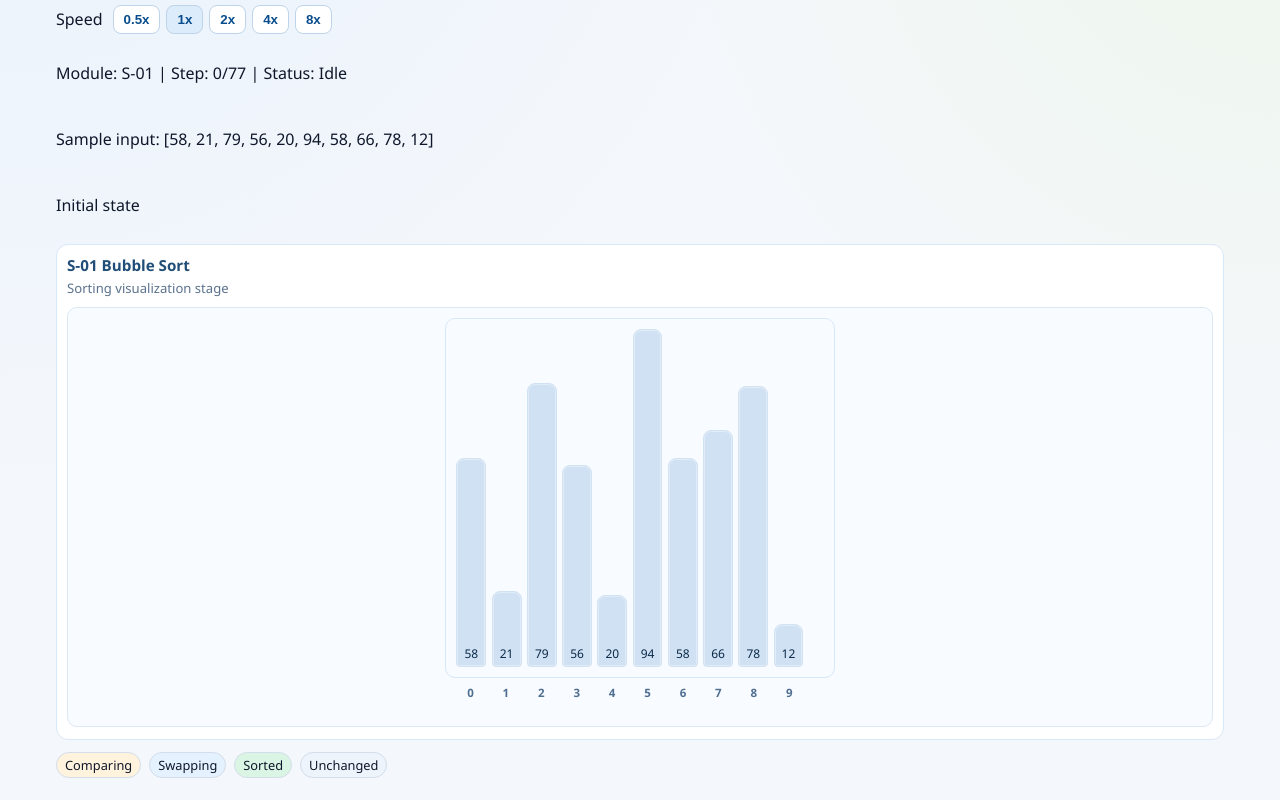
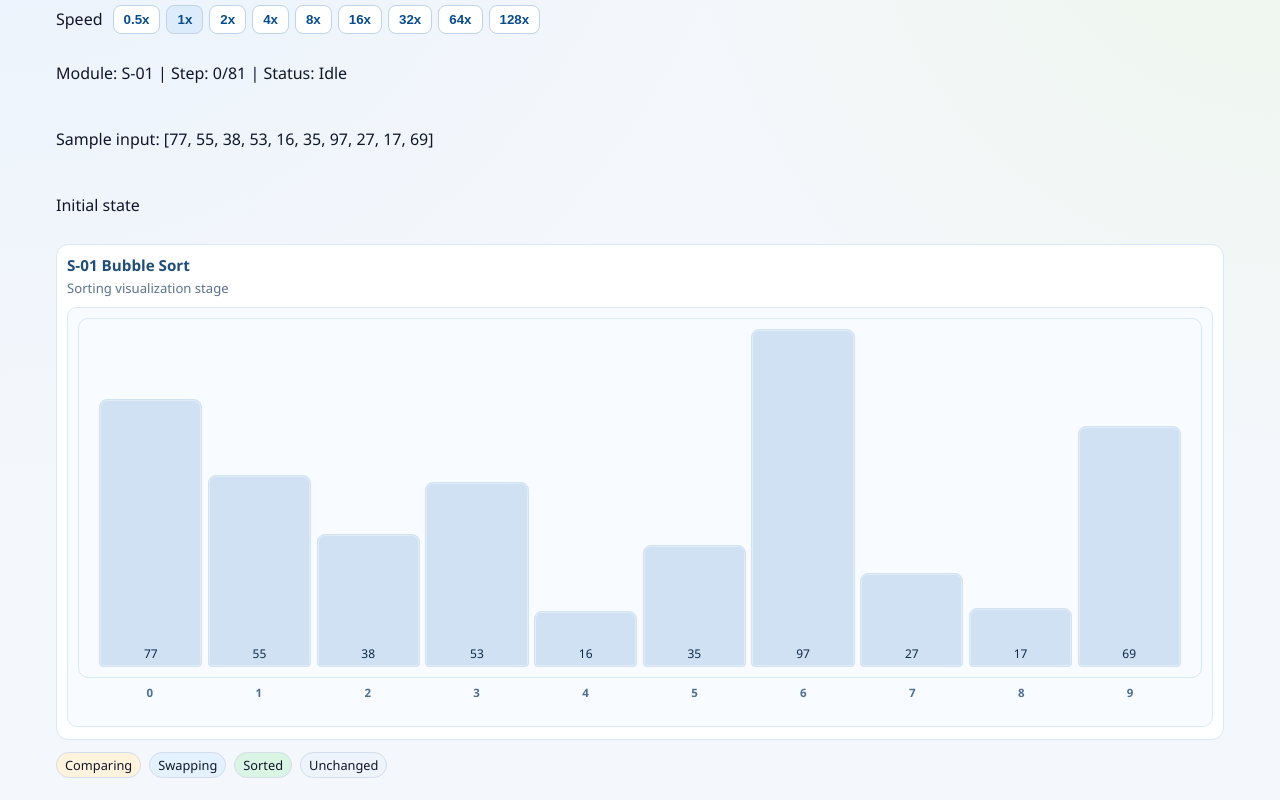
Before and after one commit to Look2046/DSA-with-Codex, a React (Vite) app: page /modules/bubble-sort in a window 1280 px wide. Shown: the part 300-1100 px from the top of the page. Built offline with nearby package versions, Linux system fonts and the light colour scheme.

Commit message:
feat(sorting): expand speed tiers and improve dense dataset visuals

```diff
--- a/src/engine/timeline/reducer.ts
+++ b/src/engine/timeline/reducer.ts
@@ -2,7 +2,7 @@ import type { PlaybackStatus } from '../../types/animation';
 import type { TimelineAction, TimelineState } from './types';
 
 const DEFAULT_SPEED_MS = 700;
-const MIN_SPEED_MS = 50;
+const MIN_SPEED_MS = 5;
 
 function clampFrame(frameIndex: number, totalFrames: number): number {
   if (totalFrames <= 0) {
--- a/src/i18n/translations.ts
+++ b/src/i18n/translations.ts
@@ -78,6 +78,10 @@ export const translations = {
     'module.s01.speed.fast': '2x',
     'module.s01.speed.faster': '4x',
     'module.s01.speed.fastest': '8x',
+    'module.s01.speed.ultra': '16x',
+    'module.s01.speed.extreme': '32x',
+    'module.s01.speed.hyper': '64x',
+    'module.s01.speed.insane': '128x',
     'module.s01.code.line1': 'for i in [0..n-2]',
     'module.s01.code.line2': 'swapped = false',
     'module.s01.code.line3': 'for j in [0..n-i-2]',
@@ -581,6 +585,10 @@ export const translations = {
     'module.s01.speed.fast': '2倍',
     'module.s01.speed.faster': '4倍',
     'module.s01.speed.fastest': '8倍',
+    'module.s01.speed.ultra': '16倍',
+    'module.s01.speed.extreme': '32倍',
+    'module.s01.speed.hyper': '64倍',
+    'module.s01.speed.insane': '128倍',
     'module.s01.code.line1': '外层循环 i 从 0 到 n-2',
     'module.s01.code.line2': 'swapped = false',
     'module.s01.code.line3': '内层循环 j 从 0 到 n-i-2',
--- a/src/index.css
+++ b/src/index.css
@@ -573,7 +573,7 @@ body {
   --shell-content-padding: 10px;
   --shell-gap: clamp(0.5px, calc(6px - var(--shell-total-count) * 0.055px), 6px);
   --shell-slot-min-width: 1px;
-  --shell-slot-max-width: 32px;
+  --shell-slot-max-width: 160px;
   --shell-slot-width-raw: calc(
     (100% - (var(--shell-total-count) - 1) * var(--shell-gap) - 2 * var(--shell-content-padding)) / var(--shell-total-count)
   );
@@ -596,6 +596,7 @@ body {
   isolation: isolate;
   display: flex;
   align-items: flex-end;
+  justify-content: center;
   gap: var(--shell-gap);
   width: var(--shell-track-width);
   max-width: 100%;
@@ -683,6 +684,16 @@ body {
   box-shadow: 0 10px 16px rgba(53, 131, 75, 0.2);
 }
 
+.shell-array-bars.shell-array-bars-compact .array-bar {
+  min-height: 14px;
+  border-radius: 6px 6px 3px 3px;
+  padding-bottom: 0;
+}
+
+.shell-array-bars.shell-array-bars-compact .array-bar > span {
+  display: none;
+}
+
 .shell-array-bars .array-bar.shell-motion-hidden {
   opacity: 0;
   transform: none;
@@ -691,6 +702,7 @@ body {
 .shell-index-row {
   display: flex;
   align-items: center;
+  justify-content: center;
   gap: var(--shell-gap);
   width: var(--shell-track-width);
   max-width: 100%;
@@ -707,6 +719,10 @@ body {
   color: #4f6f91;
   line-height: 1.2;
   font-weight: 600;
+}
+
+.shell-index-row.shell-index-row-compact .shell-index-cell {
+  font-size: 0.62rem;
 }
 
 .shell-held-bar {
--- a/src/pages/modules/BubbleSortPage.tsx
+++ b/src/pages/modules/BubbleSortPage.tsx
@@ -10,9 +10,18 @@ import type { HighlightType, PlaybackStatus } from '../../types/animation';
 const DEFAULT_SIZE = 10;
 const MIN_SIZE = 5;
 const MAX_SIZE = 100;
+const COMPACT_BAR_LABEL_THRESHOLD = 32;
 
 function createRandomDataset(size: number): number[] {
-  return Array.from({ length: size }, () => Math.floor(Math.random() * 90) + 10);
+  const poolSize = Math.max(90, size);
+  const values = Array.from({ length: poolSize }, (_, index) => 10 + index);
+
+  for (let index = values.length - 1; index > 0; index -= 1) {
+    const swapIndex = Math.floor(Math.random() * (index + 1));
+    [values[index], values[swapIndex]] = [values[swapIndex], values[index]];
+  }
+
+  return values.slice(0, size);
 }
 
 function createAscendingDataset(size: number): number[] {
@@ -96,6 +105,17 @@ function getBarHeightPercent(value: number, maxValue: number): number {
   return (value / maxValue) * 100;
 }
 
+function formatArrayPreview(values: number[], maxVisible = 24): string {
+  if (values.length <= maxVisible) {
+    return values.join(', ');
+  }
+  const leftCount = Math.floor(maxVisible / 2);
+  const rightCount = maxVisible - leftCount;
+  const leftPart = values.slice(0, leftCount).join(', ');
+  const rightPart = values.slice(-rightCount).join(', ');
+  return `${leftPart}, ..., ${rightPart} (n=${values.length})`;
+}
+
 function getBubbleBarStateClass(highlight: HighlightType | 'default'): string {
   if (highlight === 'comparing') {
     return 'shell-bar-comparing';
@@ -134,6 +154,9 @@ export function BubbleSortPage() {
   const currentAction = currentSnapshot?.action;
   const arrayState = currentSnapshot?.arrayState ?? inputData;
   const barCount = arrayState.length;
+  const isCompactBarMode = barCount > COMPACT_BAR_LABEL_THRESHOLD;
+  const indexLabelStep =
+    barCount <= 24 ? 1 : barCount <= 40 ? 2 : barCount <= 70 ? 5 : 10;
   const maxValue = useMemo(() => Math.max(...arrayState, 1), [arrayState]);
   const motionDurationMs = useMemo(() => Math.max(140, Math.floor(speedMs * 0.72)), [speedMs]);
 
@@ -221,6 +244,10 @@ export function BubbleSortPage() {
     { key: 'module.s01.speed.fast', value: 350 },
     { key: 'module.s01.speed.faster', value: 175 },
     { key: 'module.s01.speed.fastest', value: 88 },
+    { key: 'module.s01.speed.ultra', value: 44 },
+    { key: 'module.s01.speed.extreme', value: 22 },
+    { key: 'module.s01.speed.hyper', value: 11 },
+    { key: 'module.s01.speed.insane', value: 6 },
   ] as const;
 
   return (
@@ -280,7 +307,7 @@ export function BubbleSortPage() {
       </p>
 
       <p>
-        {t('module.s01.sample')}: [{inputData.join(', ')}]
+        {t('module.s01.sample')}: [{formatArrayPreview(inputData)}]
       </p>
       <p>{getStepDescription(currentSnapshot, t)}</p>
 
@@ -299,7 +326,10 @@ export function BubbleSortPage() {
             } as CSSProperties
           }
         >
-          <div className="array-bars shell-array-bars" aria-label="array-visualizer">
+          <div
+            className={`array-bars shell-array-bars${isCompactBarMode ? ' shell-array-bars-compact' : ''}`}
+            aria-label="array-visualizer"
+          >
             {motionGhosts.map((ghost) => (
               <div
                 key={ghost.key}
@@ -332,16 +362,17 @@ export function BubbleSortPage() {
                   }}
                   className={barClassName}
                   style={barStyle}
+                  aria-label={`index-${index}-value-${value}`}
                 >
-                  <span>{value}</span>
+                  {!isCompactBarMode ? <span>{value}</span> : null}
                 </div>
               );
             })}
           </div>
-          <div className="shell-index-row" aria-hidden="true">
+          <div className={`shell-index-row${isCompactBarMode ? ' shell-index-row-compact' : ''}`} aria-hidden="true">
             {arrayState.map((_, index) => (
               <span key={index} className="shell-index-cell">
-                {index}
+                {index % indexLabelStep === 0 ? index : ''}
               </span>
             ))}
           </div>
@@ -356,7 +387,7 @@ export function BubbleSortPage() {
       </div>
 
       <p className="array-preview">
-        {t('module.s01.currentArray')}: [{(currentSnapshot?.arrayState ?? []).join(', ')}]
+        {t('module.s01.currentArray')}: [{formatArrayPreview(currentSnapshot?.arrayState ?? [])}]
       </p>
       <p>
         {t('module.s01.highlight')}:{' '}
--- a/src/pages/modules/InsertionSortPage.tsx
+++ b/src/pages/modules/InsertionSortPage.tsx
@@ -13,7 +13,15 @@ const MAX_SIZE = 20;
 const INSERTION_BASE_COLOR = '#cfe1f3';
 
 function createRandomDataset(size: number): number[] {
-  return Array.from({ length: size }, () => Math.floor(Math.random() * 90) + 10);
+  const poolSize = Math.max(90, size);
+  const values = Array.from({ length: poolSize }, (_, index) => 10 + index);
+
+  for (let index = values.length - 1; index > 0; index -= 1) {
+    const swapIndex = Math.floor(Math.random() * (index + 1));
+    [values[index], values[swapIndex]] = [values[swapIndex], values[index]];
+  }
+
+  return values.slice(0, size);
 }
 
 function createAscendingDataset(size: number): number[] {
@@ -349,6 +357,10 @@ export function InsertionSortPage() {
     { key: 'module.s01.speed.fast', value: 350 },
     { key: 'module.s01.speed.faster', value: 175 },
     { key: 'module.s01.speed.fastest', value: 88 },
+    { key: 'module.s01.speed.ultra', value: 44 },
+    { key: 'module.s01.speed.extreme', value: 22 },
+    { key: 'module.s01.speed.hyper', value: 11 },
+    { key: 'module.s01.speed.insane', value: 6 },
   ] as const;
 
   return (
--- a/src/pages/modules/LinearSearchPage.tsx
+++ b/src/pages/modules/LinearSearchPage.tsx
@@ -24,7 +24,15 @@ const MIN_SIZE = 5;
 const MAX_SIZE = 20;
 
 function createRandomDataset(size: number): number[] {
-  return Array.from({ length: size }, () => Math.floor(Math.random() * 99) + 1);
+  const poolSize = Math.max(99, size);
+  const values = Array.from({ length: poolSize }, (_, index) => index + 1);
+
+  for (let index = values.length - 1; index > 0; index -= 1) {
+    const swapIndex = Math.floor(Math.random() * (index + 1));
+    [values[index], values[swapIndex]] = [values[swapIndex], values[index]];
+  }
+
+  return values.slice(0, size);
 }
 
 export function LinearSearchPage() {
--- a/src/pages/modules/SelectionSortPage.tsx
+++ b/src/pages/modules/SelectionSortPage.tsx
@@ -12,7 +12,15 @@ const MIN_SIZE = 5;
 const MAX_SIZE = 20;
 
 function createRandomDataset(size: number): number[] {
-  return Array.from({ length: size }, () => Math.floor(Math.random() * 90) + 10);
+  const poolSize = Math.max(90, size);
+  const values = Array.from({ length: poolSize }, (_, index) => 10 + index);
+
+  for (let index = values.length - 1; index > 0; index -= 1) {
+    const swapIndex = Math.floor(Math.random() * (index + 1));
+    [values[index], values[swapIndex]] = [values[swapIndex], values[index]];
+  }
+
+  return values.slice(0, size);
 }
 
 function createAscendingDataset(size: number): number[] {
@@ -229,6 +237,10 @@ export function SelectionSortPage() {
     { key: 'module.s01.speed.fast', value: 350 },
     { key: 'module.s01.speed.faster', value: 175 },
     { key: 'module.s01.speed.fastest', value: 88 },
+    { key: 'module.s01.speed.ultra', value: 44 },
+    { key: 'module.s01.speed.extreme', value: 22 },
+    { key: 'module.s01.speed.hyper', value: 11 },
+    { key: 'module.s01.speed.insane', value: 6 },
   ] as const;
 
   return (
--- a/src/pages/modules/ShellSortPage.tsx
+++ b/src/pages/modules/ShellSortPage.tsx
@@ -13,7 +13,15 @@ const MAX_SIZE = 20;
 const SHELL_BASE_UNIFORM_COLOR = '#cfe1f3';
 
 function createRandomDataset(size: number): number[] {
-  return Array.from({ length: size }, () => Math.floor(Math.random() * 90) + 10);
+  const poolSize = Math.max(90, size);
+  const values = Array.from({ length: poolSize }, (_, index) => 10 + index);
+
+  for (let index = values.length - 1; index > 0; index -= 1) {
+    const swapIndex = Math.floor(Math.random() * (index + 1));
+    [values[index], values[swapIndex]] = [values[swapIndex], values[index]];
+  }
+
+  return values.slice(0, size);
 }
 
 function createAscendingDataset(size: number): number[] {
@@ -361,6 +369,10 @@ export function ShellSortPage() {
     { key: 'module.s01.speed.fast', value: 350 },
     { key: 'module.s01.speed.faster', value: 175 },
     { key: 'module.s01.speed.fastest', value: 88 },
+    { key: 'module.s01.speed.ultra', value: 44 },
+    { key: 'module.s01.speed.extreme', value: 22 },
+    { key: 'module.s01.speed.hyper', value: 11 },
+    { key: 'module.s01.speed.insane', value: 6 },
   ] as const;
 
   return (
```
Also changed, not shown: 1 other file (tests, documents, lock files or other folders).
